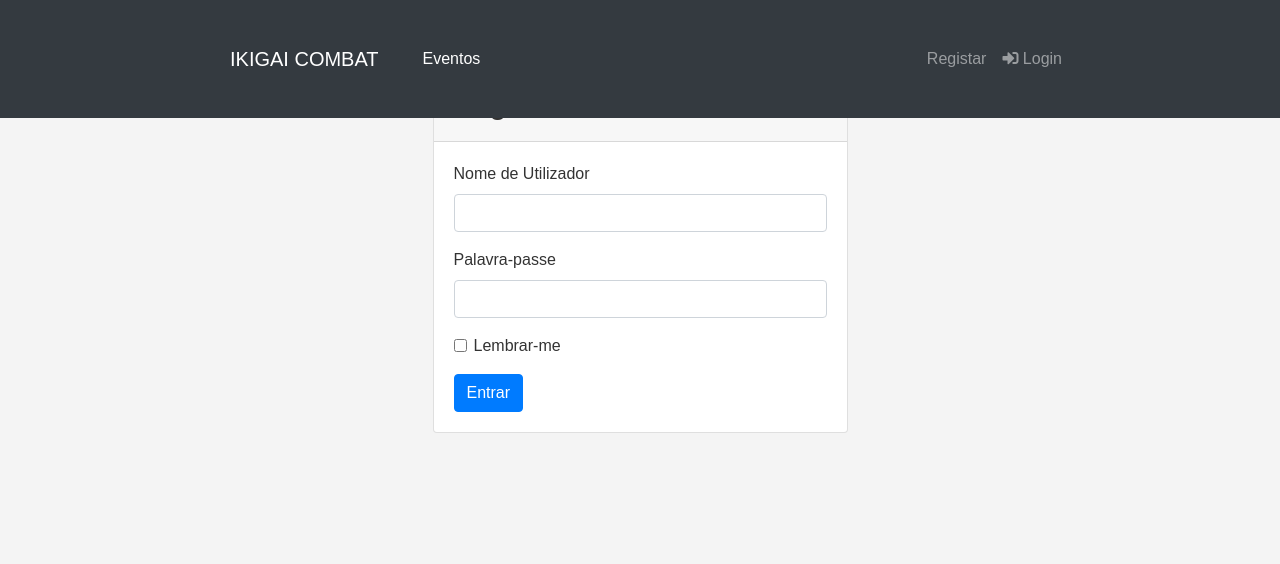
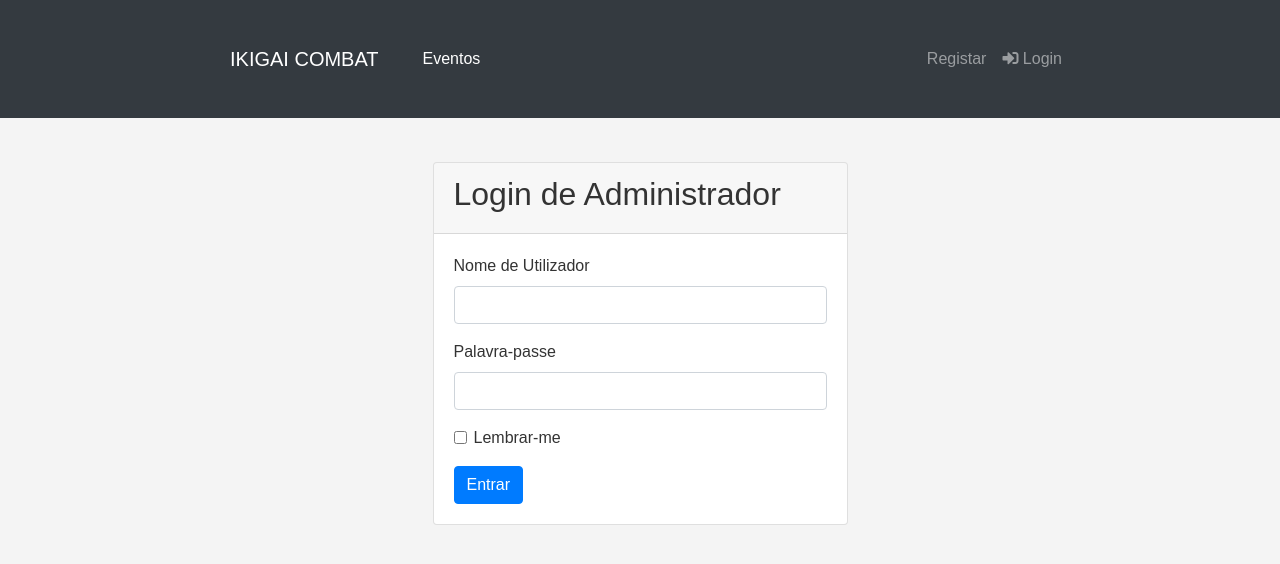
Before and after one commit to wllynilson/ikigai, a Flask app: page /login in a window 1280 px wide. Shown: the top 564 px of the page. Run offline with Flask 3, Linux system fonts and the light colour scheme; some libraries are stand-ins or nearby versions.

Commit message:
update css

```diff
--- a/app/static/css/estilos_publicos.css
+++ b/app/static/css/estilos_publicos.css
@@ -1,7 +1,7 @@
 /* Ficheiro: app/static/css/estilos_publicos.css */
 
-body { font-family: sans-serif; margin: 0; background-color: #f4f4f4; color: #333; padding-top: 50px; }
-.navbar { background-color: #333; overflow: hidden; padding: 10px 0; margin-bottom: 20px; width: 100%; position: fixed; top: 0; z-index: 1000; }
+body { font-family: sans-serif; margin: 0; background-color: #f4f4f4; color: #333; }
+.navbar { background-color: #333; overflow: hidden; padding: 10px 0; margin-bottom: 20px; width: 100%; }
 .navbar a { float: left; display: block; color: white; text-align: center; padding: 14px 20px; text-decoration: none; }
 .navbar a:hover { background-color: #ddd; color: black; }
 .navbar .admin-link { float: right; background-color: #555; }
```
